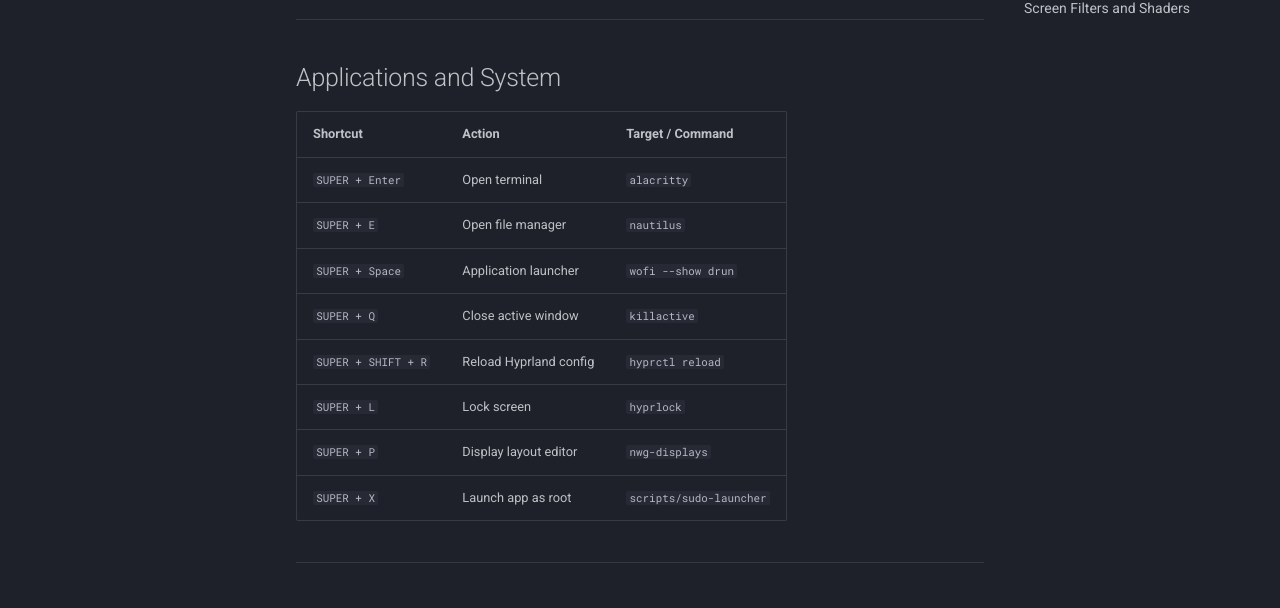
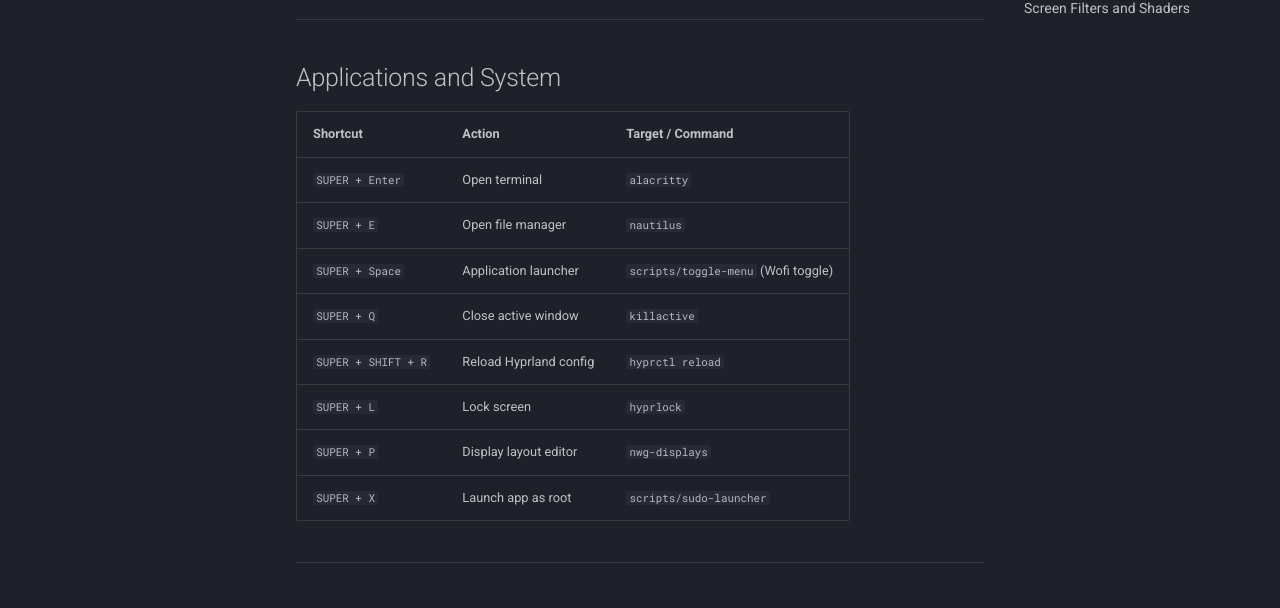
Before and after one commit to zer0sh/dotfiles, an MkDocs documentation site: the page built from docs/hyprland/keybinds.md, in a window 1280 px wide and 900 px high. Shown: the part 259-867 px from the top of the window. Built offline with MkDocs 1.6.1 and Material for MkDocs 9.7.7, drawn with Linux system fonts in a browser that asks for light colours; comment, search, counter and statistics services are not loaded.

Commit message:
feat(hypr): use toggle script for app launcher and update keybindings doc

```diff
--- a/docs/hyprland/keybinds.md
+++ b/docs/hyprland/keybinds.md
@@ -10,7 +10,7 @@
 | :--- | :--- | :--- |
 | `SUPER + Enter` | Open terminal | `alacritty` |
 | `SUPER + E` | Open file manager | `nautilus` |
-| `SUPER + Space` | Application launcher | `wofi --show drun` |
+| `SUPER + Space` | Application launcher | `scripts/toggle-menu` (Wofi toggle) |
 | `SUPER + Q` | Close active window | `killactive` |
 | `SUPER + SHIFT + R` | Reload Hyprland config | `hyprctl reload` |
 | `SUPER + L` | Lock screen | `hyprlock` |
```
Also changed, not shown: hypr/MATUGEN.md (+1 -1 lines), 3 other files.
